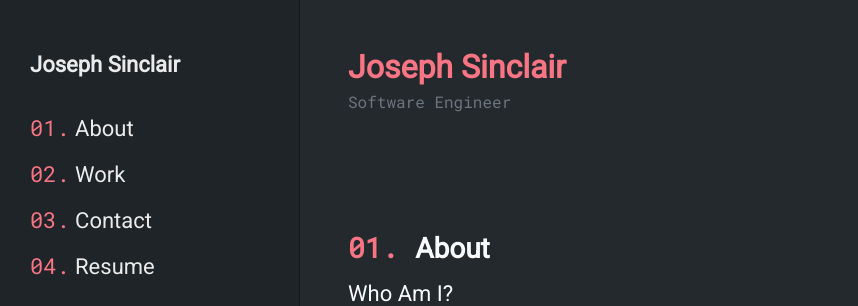
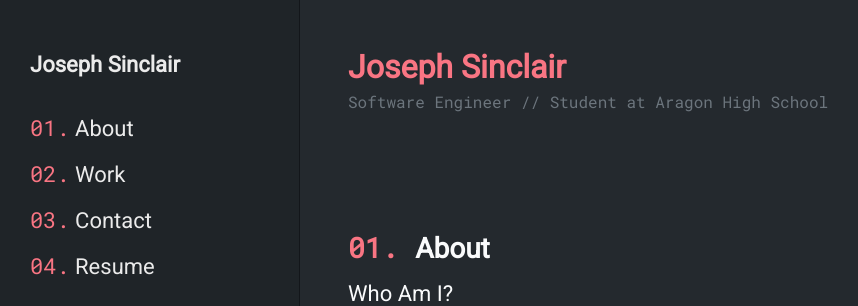
Before and after one commit to joeysnclr/new-portfolio, a Flask app: page / in a window 1280 px wide. Shown: the top 306 px of the page, without its empty margins (0-858 px from the left). Run offline with Flask 2, Linux system fonts and the light colour scheme; some libraries are stand-ins or nearby versions.

Commit message:
changed occupation

```diff
--- a/templates/index.html
+++ b/templates/index.html
@@ -67,7 +67,7 @@
         <div class="content-wrapper">
             <div id="title" class="px-4 px-md-5 pt-5">
                 <h1 class="text-primary">Joseph Sinclair</h1>
-                <p class="text-muted font-secondary pt-1">Software Engineer</p>
+                <p class="text-muted font-secondary pt-1">Software Engineer // Student at Aragon High School</p>
             </div>
             <div id="about" class="section px-4 px-md-5">
                 <h2><span class="number font-secondary">01. </span>About</h2>
```
